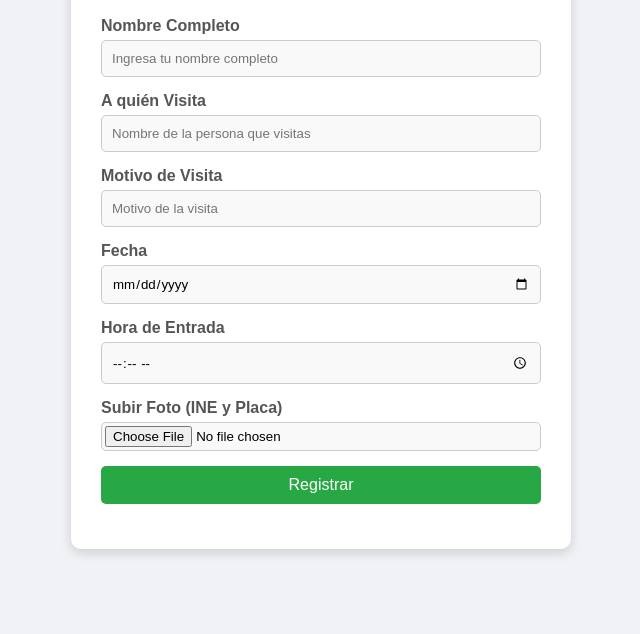
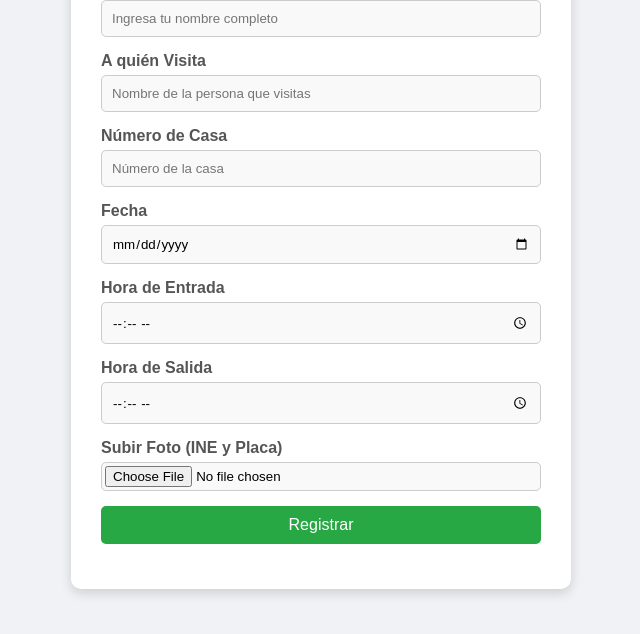
Before and after one commit to KovenMx/registro-visitas, a website: page public/index.html in a window 1280 px wide. Shown: the part 156-790 px from the top of the page, without its empty margins (319-959 px from the left). Drawn offline with Linux system fonts and the light colour scheme.

Commit message:
Actualización: Agregar Hora de Salida y Número de Casa

```diff
--- a/public/index.html
+++ b/public/index.html
@@ -89,14 +89,17 @@
       <label for="aQuienVisita">A quién Visita</label>
       <input type="text" name="aQuienVisita" placeholder="Nombre de la persona que visitas" required>
 
-      <label for="motivo">Motivo de Visita</label>
-      <input type="text" name="motivo" placeholder="Motivo de la visita" required>
+      <label for="numeroCasa">Número de Casa</label>
+      <input type="text" name="numeroCasa" placeholder="Número de la casa" required>
 
       <label for="fecha">Fecha</label>
       <input type="date" name="fecha" required>
 
       <label for="horaEntrada">Hora de Entrada</label>
       <input type="time" name="horaEntrada" required>
+
+      <label for="horaSalida">Hora de Salida</label>
+      <input type="time" name="horaSalida">
 
       <label for="fileFoto">Subir Foto (INE y Placa)</label>
       <input type="file" name="fileFoto" accept="image/*" required>
```
